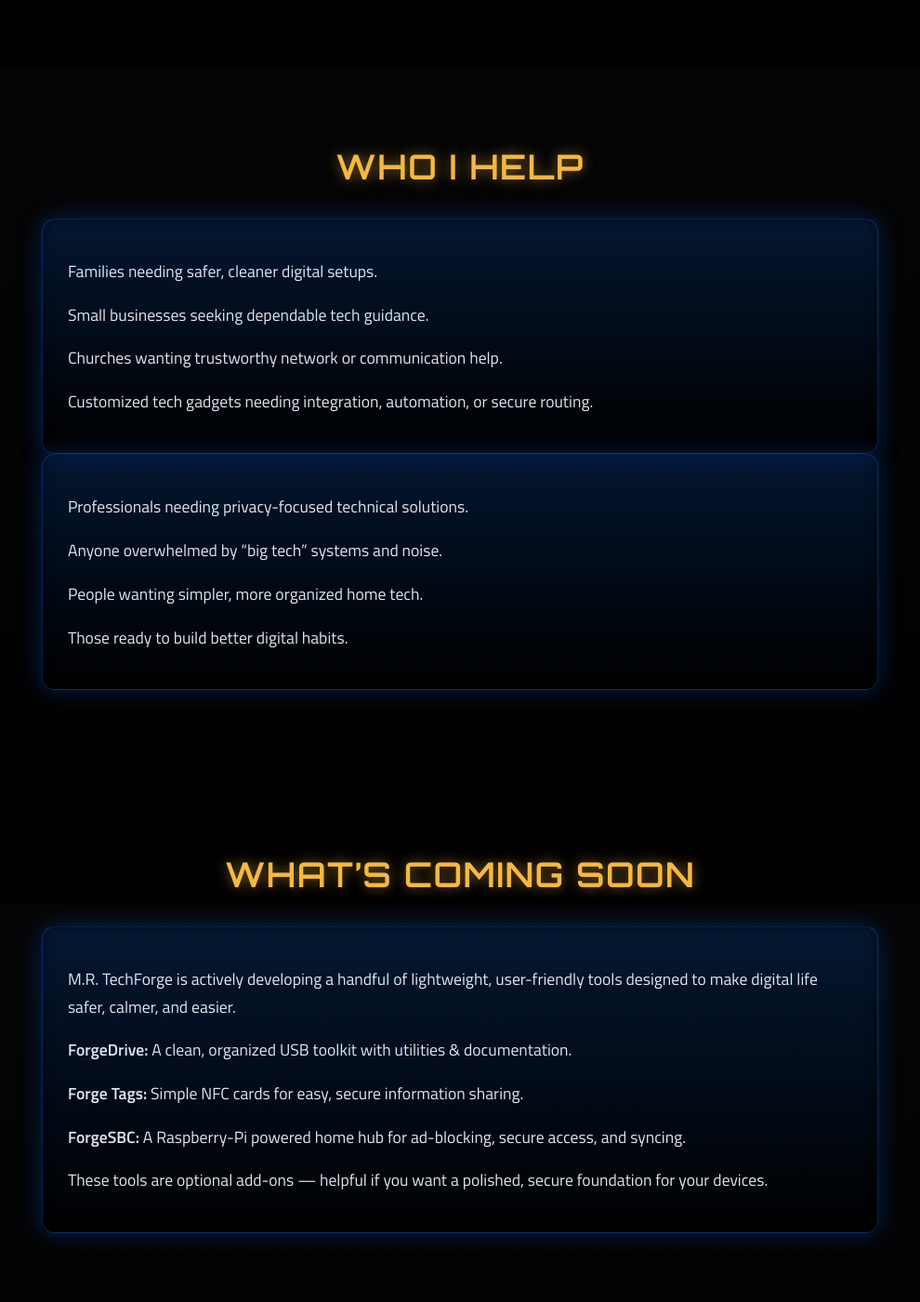
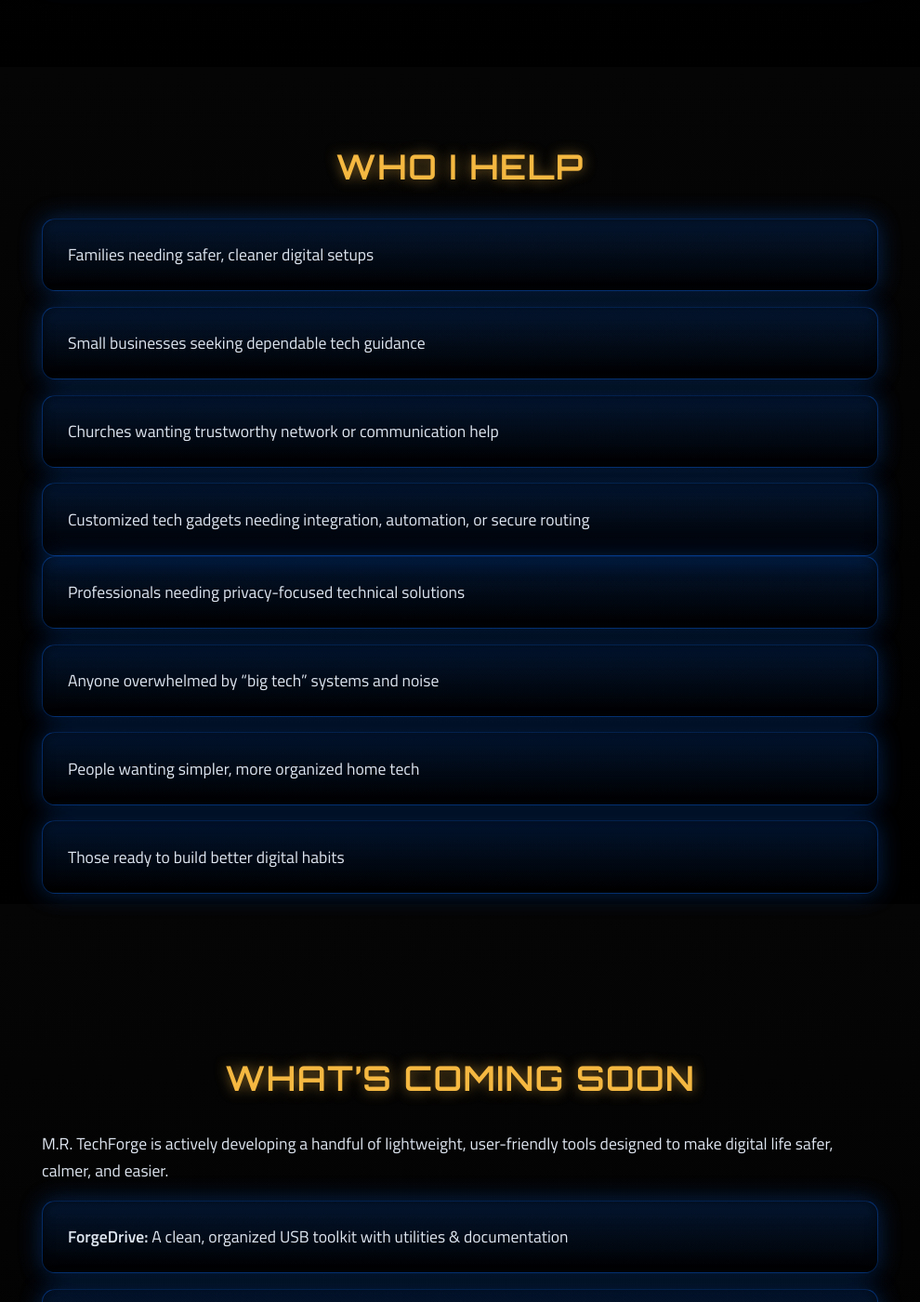
Before and after one commit to markisrt4/mrtechforge.github.io, a Jekyll site: the page built from index.md, in a window 1280 px wide and 1400 px high, scrolled down 1728 px. Shown: the whole window at 93% size, without its empty margins (145-1135 px from the left). Built offline with Jekyll 4.4.1, drawn with Linux system fonts in a browser that asks for light colours; some of the changed text lies outside the part shown.

Commit message:
Update index.md

```diff
--- a/index.md
+++ b/index.md
@@ -7,225 +7,176 @@
 
 <div class="home">
 
-{% raw %}
+  <!-- HERO WRAPPER -->
+  <section class="forge-hero-vaporized">
 
-<!-- HERO SECTION -->
-<section class="forge-hero-vaporized">
+    <!-- TOP TAGLINE -->
+    <p class="hero-tagline forge-text-gradient-soft">
+      Practical, relationship-focused tech consulting for homes, churches, customized tech gadgets, and small businesses.
+    </p>
 
-  <!-- TAGLINE -->
-  <p class="hero-tagline forge-text-gradient">
-    Practical, relationship-focused tech consulting for homes, churches,
-    customized tech gadgets, and small businesses.
-  </p>
-
-  <!-- BRAND STAMP -->
-  <div class="hero-stamp">
-    M.R. TechForge
-  </div>
-
-  <!-- HERO TITLE -->
-  <h1 class="hero-title">
-    Crafting Practical<br>
-    Tech Solutions<br>
-    With Integrity & Skill
-  </h1>
-
-  <!-- SUBTITLE -->
-  <p class="hero-subtitle forge-text-gradient-soft">
-    Clear, reliable, and relationship-driven technology help for your home,
-    small business, church, or community. Built on hands-on experience,
-    a love for Linux, and a commitment to integrity.
-  </p>
-
-  <!-- TAGS -->
-  <div class="hero-tags">
-    <span class="hero-tag">Linux</span>
-    <span class="hero-tag">Digital Security</span>
-    <span class="hero-tag">Networking</span>
-    <span class="hero-tag">Web Services</span>
-    <span class="hero-tag">Customized Tech Gadgets</span>
-  </div>
-
-  <!-- BUTTONS -->
-  <div class="hero-actions">
-    <a href="/services/" class="btn btn-forge">Our Services</a>
-    <a href="/contact.html" class="btn btn-forge">Get in Touch</a>
-  </div>
-
-  <!-- FOOTNOTE -->
-  <div class="hero-footnote forge-text-gradient-soft">
-    Forging relationships — and solutions — that last.
-  </div>
-
-</section>
-
-
-<div class="forge-section-spacer"></div>
-
-
-<!-- WHAT WE STAND FOR -->
-<section class="home-pillars">
-  <h2>What We Stand For</h2>
-
-  <div class="pillar-grid">
-
-    <div class="pillar-card">
-      <h3>Clarity</h3>
-      <p class="forge-text-gradient-soft">
-        No confusing jargon. Clear explanations and real guidance.
-      </p>
+    <!-- BRAND STAMP (uses header glow) -->
+    <div class="hero-stamp forge-header-brand-glow">
+      M.R. TechForge
     </div>
 
-    <div class="pillar-card">
-      <h3>Reliability</h3>
-      <p class="forge-text-gradient-soft">
-        Dependable setups built to last — not quick hacks or shortcuts.
-      </p>
+    <!-- MAIN HERO TITLE -->
+    <h1 class="hero-title">
+      Crafting Practical<br>
+      Tech Solutions<br>
+      With Integrity & Skill
+    </h1>
+
+    <!-- SUBTITLE -->
+    <p class="hero-subtitle forge-text-gradient-soft">
+      Clear, reliable, and relationship-driven technology help for your home, small business, church, or community.
+      Built on hands-on experience, a love for Linux, and a commitment to integrity.
+    </p>
+
+    <!-- TAGS -->
+    <div class="hero-tags">
+      <span class="hero-tag">Linux</span>
+      <span class="hero-tag">Digital Security</span>
+      <span class="hero-tag">Networking</span>
+      <span class="hero-tag">Web Services</span>
+      <span class="hero-tag">Customized Tech Gadgets</span>
     </div>
 
-    <div class="pillar-card">
-      <h3>Integrity</h3>
-      <p class="forge-text-gradient-soft">
-        Faith-driven values. Honest recommendations. Work done the right way.
-      </p>
+    <!-- BUTTONS -->
+    <div class="hero-actions">
+      <a href="/services/" class="btn btn-forge">Our Services</a>
+      <a href="/contact.html" class="btn btn-forge">Get in Touch</a>
     </div>
 
-  </div>
-</section>
-
-
-<div class="forge-section-spacer"></div>
-
-
-<!-- WHO I HELP -->
-<section class="home-audience">
-  <h2>Who I Help</h2>
-
-  <div class="audience-grid">
-
-    <div class="pillar-card">
-      <p class="forge-text-gradient-soft">
-        Families needing safer, cleaner digital setups.
-      </p>
-      <p class="forge-text-gradient-soft">
-        Small businesses seeking dependable tech guidance.
-      </p>
-      <p class="forge-text-gradient-soft">
-        Churches wanting trustworthy network or communication help.
-      </p>
-      <p class="forge-text-gradient-soft">
-        Customized tech gadgets needing integration, automation, or secure routing.
-      </p>
+    <!-- FOOTNOTE -->
+    <div class="hero-footnote forge-text-gradient-soft">
+      Forging relationships — and solutions — that last.
     </div>
 
-    <div class="pillar-card">
-      <p class="forge-text-gradient-soft">
-        Professionals needing privacy-focused technical solutions.
-      </p>
-      <p class="forge-text-gradient-soft">
-        Anyone overwhelmed by “big tech” systems and noise.
-      </p>
-      <p class="forge-text-gradient-soft">
-        People wanting simpler, more organized home tech.
-      </p>
-      <p class="forge-text-gradient-soft">
-        Those ready to build better digital habits.
-      </p>
+  </section>
+
+  <!-- SPACER -->
+  <div class="forge-section-spacer"></div>
+
+  <!-- WHAT WE STAND FOR -->
+  <section class="home-pillars">
+    <h2>What We Stand For</h2>
+
+    <div class="pillar-grid">
+
+      <div class="pillar-card">
+        <h3>Clarity</h3>
+        <p class="forge-text-gradient-soft">
+          No confusing jargon. Clear explanations and real guidance.
+        </p>
+      </div>
+
+      <div class="pillar-card">
+        <h3>Reliability</h3>
+        <p class="forge-text-gradient-soft">
+          Dependable setups built to last — not quick hacks or shortcuts.
+        </p>
+      </div>
+
+      <div class="pillar-card">
+        <h3>Integrity</h3>
+        <p class="forge-text-gradient-soft">
+          Faith-driven values. Honest recommendations. Work done the right way.
+        </p>
+      </div>
+
     </div>
+  </section>
 
-  </div>
-</section>
+  <!-- SPACER -->
+  <div class="forge-section-spacer"></div>
 
+  <!-- WHO I HELP -->
+  <section class="home-audience">
+    <h2>Who I Help</h2>
 
-<div class="forge-section-spacer"></div>
+    <div class="audience-grid">
+      <div>
+        <ul>
+          <li class="forge-text-gradient-soft">Families needing safer, cleaner digital setups</li>
+          <li class="forge-text-gradient-soft">Small businesses seeking dependable tech guidance</li>
+          <li class="forge-text-gradient-soft">Churches wanting trustworthy network or communication help</li>
+          <li class="forge-text-gradient-soft">Customized tech gadgets needing integration, automation, or secure routing</li>
+        </ul>
+      </div>
 
+      <div>
+        <ul>
+          <li class="forge-text-gradient-soft">Professionals needing privacy-focused technical solutions</li>
+          <li class="forge-text-gradient-soft">Anyone overwhelmed by “big tech” systems and noise</li>
+          <li class="forge-text-gradient-soft">People wanting simpler, more organized home tech</li>
+          <li class="forge-text-gradient-soft">Those ready to build better digital habits</li>
+        </ul>
+      </div>
+    </div>
+  </section>
 
-<!-- WHAT’S COMING SOON -->
-<section class="home-products">
-  <h2>What’s Coming Soon</h2>
+  <!-- SPACER -->
+  <div class="forge-section-spacer"></div>
 
-  <div class="pillar-card">
+  <!-- WHAT’S COMING SOON -->
+  <section class="home-products">
+    <h2>What’s Coming Soon</h2>
 
     <p class="forge-text-gradient-soft">
-      M.R. TechForge is actively developing a handful of lightweight,
-      user-friendly tools designed to make digital life safer, calmer,
-      and easier.
+      M.R. TechForge is actively developing a handful of lightweight, user-friendly tools designed to
+      make digital life safer, calmer, and easier.
     </p>
 
+    <ul>
+      <li class="forge-text-gradient-soft"><strong>ForgeDrive:</strong> A clean, organized USB toolkit with utilities & documentation</li>
+      <li class="forge-text-gradient-soft"><strong>Forge Tags:</strong> Simple NFC cards for easy, secure information sharing</li>
+      <li class="forge-text-gradient-soft"><strong>ForgeSBC:</strong> A Raspberry-Pi powered home hub for ad-blocking, secure access, and syncing</li>
+    </ul>
+
     <p class="forge-text-gradient-soft">
-      <strong>ForgeDrive:</strong> A clean, organized USB toolkit with
-      utilities &amp; documentation.
+      These tools are optional add-ons — helpful if you want a polished, secure foundation for your devices.
     </p>
 
-    <p class="forge-text-gradient-soft">
-      <strong>Forge Tags:</strong> Simple NFC cards for easy, secure
-      information sharing.
-    </p>
+  </section>
 
-    <p class="forge-text-gradient-soft">
-      <strong>ForgeSBC:</strong> A Raspberry-Pi powered home hub for
-      ad-blocking, secure access, and syncing.
-    </p>
+  <!-- SPACER -->
+  <div class="forge-section-spacer"></div>
 
-    <p class="forge-text-gradient-soft">
-      These tools are optional add-ons — helpful if you want a polished,
-      secure foundation for your devices.
-    </p>
+  <!-- HOW IT WORKS -->
+  <section class="home-how">
+    <h2>How It Works</h2>
 
-  </div>
-</section>
+    <ul class="how-steps">
+      <li>
+        <span class="step-label">1. Connect</span>
+        <span class="forge-text-gradient-soft">We talk through your needs, challenges, and goals — in plain English.</span>
+      </li>
 
+      <li>
+        <span class="step-label">2. Plan</span>
+        <span class="forge-text-gradient-soft">You get clear, practical options instead of overwhelming complexity.</span>
+      </li>
 
-<div class="forge-section-spacer"></div>
+      <li>
+        <span class="step-label">3. Build</span>
+        <span class="forge-text-gradient-soft">Clean, dependable solutions designed for long-term stability.</span>
+      </li>
+    </ul>
 
+  </section>
 
-<!-- HOW IT WORKS -->
-<section class="home-how">
-  <h2>How It Works</h2>
+  <!-- SPACER -->
+  <div class="forge-section-spacer"></div>
 
-  <ul class="how-steps">
-
-    <li class="pillar-card">
-      <span class="step-label">1. Connect</span>
-      <span class="forge-text-gradient-soft">
-        We talk through your needs, challenges, and goals — in plain English.
-      </span>
-    </li>
-
-    <li class="pillar-card">
-      <span class="step-label">2. Plan</span>
-      <span class="forge-text-gradient-soft">
-        You get clear, practical options instead of overwhelming complexity.
-      </span>
-    </li>
-
-    <li class="pillar-card">
-      <span class="step-label">3. Build</span>
-      <span class="forge-text-gradient-soft">
-        Clean, dependable solutions designed for long-term stability.
-      </span>
-    </li>
-
-  </ul>
-</section>
-
-
-<div class="forge-section-spacer"></div>
-
-
-<!-- INTEGRITY SECTION -->
-<section class="home-integrity">
-  <h2>Faith • Integrity • Craftsmanship</h2>
-
-  <div class="pillar-card">
+  <!-- INTEGRITY SECTION -->
+  <section class="home-integrity">
+    <h2>Faith • Integrity • Craftsmanship</h2>
     <p class="forge-text-gradient-soft">
       Every project is guided by values — honesty, transparency, and a commitment
-      to treating people right. Whether it’s a consultation or a full setup,
-      you get dependable help rooted in faith-driven integrity.
+      to treating people right. Whether it’s a consultation or a full setup, you get
+      dependable help rooted in faith-driven integrity.
     </p>
-  </div>
-</section>
-
-{% endraw %}
+  </section>
 
 </div>
```
